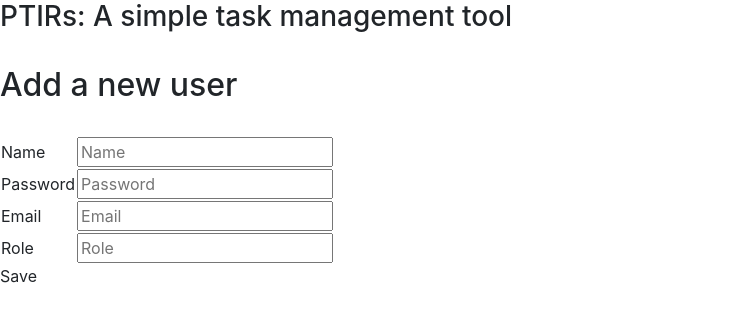
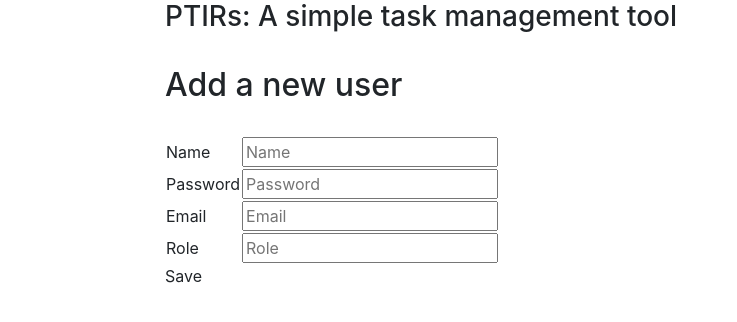
Before and after one commit to micscov2/ptirs, a plain HTML site: page src/static/user_mgmt.html in a window 1280 px wide. Shown: the whole page, without its empty margins (0-737 px from the left). Drawn offline with nearby package versions, Linux system fonts and the light colour scheme.

Commit message:
User screen updates

```diff
--- a/src/static/user_mgmt.html
+++ b/src/static/user_mgmt.html
@@ -16,6 +16,10 @@
 </head>
 
 <body ng-app="angularApp">
+    <div class="container">
+    <div class="row">
+    <div class="col-sm-1"></div>
+    <div class="sol-sm-10">
     <h3>PTIRs: A simple task management tool</h3>
     <br />
     <h2>Add a new user</h2>
@@ -50,6 +54,10 @@
             <div ng-click="saveUser()"> Save <i class="checkmark icon"></i> </div>
         </div>
     </div>
+    </div>
+    <div class="col-sm-1"></div>
+    </div>
+    </div>
 </body>
 
 </html>
```
